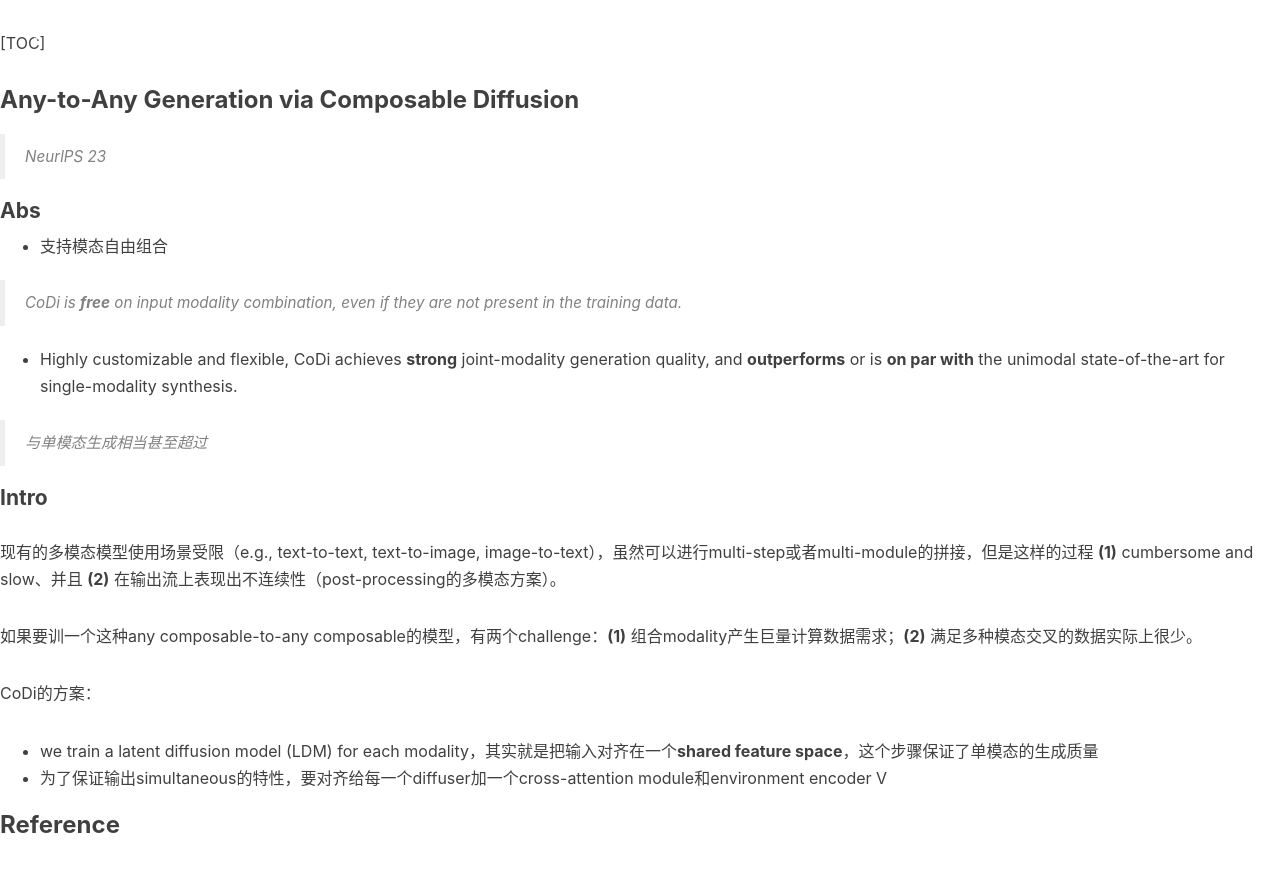
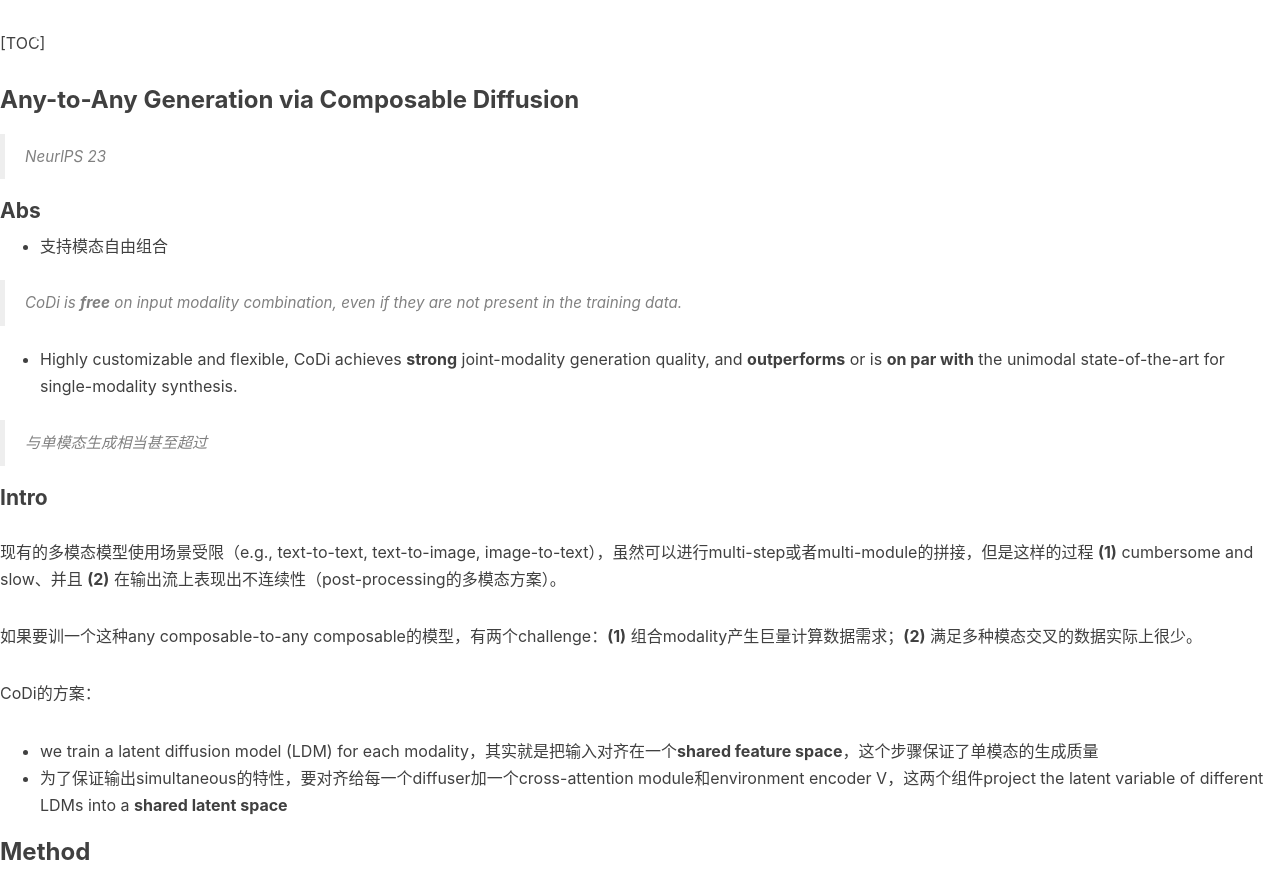
Before and after one commit to KylinC/KylinC.github.io, a Jekyll site: the page built from _posts/2023-12-13-CoDi.md, in a window 1280 px wide. Shown: the top 876 px of the page. Built offline with Jekyll 4.4.1, drawn with Linux system fonts in a browser that asks for light colours; nearby versions of some CDN libraries; our own code applies the rules of GitHub Pages for plain Markdown files; comment, search, counter and statistics services are not loaded; grey boxes are pictures that could not be loaded.

Commit message:
ready to  merge

```diff
--- a/_posts/2023-12-13-CoDi.md
+++ b/_posts/2023-12-13-CoDi.md
@@ -39,7 +39,15 @@
 CoDi的方案：
 
 - we train a latent diffusion model (LDM) for each modality，其实就是把输入对齐在一个**shared feature space**，这个步骤保证了单模态的生成质量
-- 为了保证输出simultaneous的特性，要对齐给每一个diffuser加一个cross-attention module和environment encoder V
+- 为了保证输出simultaneous的特性，要对齐给每一个diffuser加一个cross-attention module和environment encoder V，这两个组件project the latent variable of different LDMs into a **shared latent space**
+
+
+
+### Method
+
+<img src="https://kylinhub.oss-cn-shanghai.aliyuncs.com/image-20231214234823561.png" alt="image-20231214234823561" style="zoom:50%;" />
+
+
 
 
 
```
